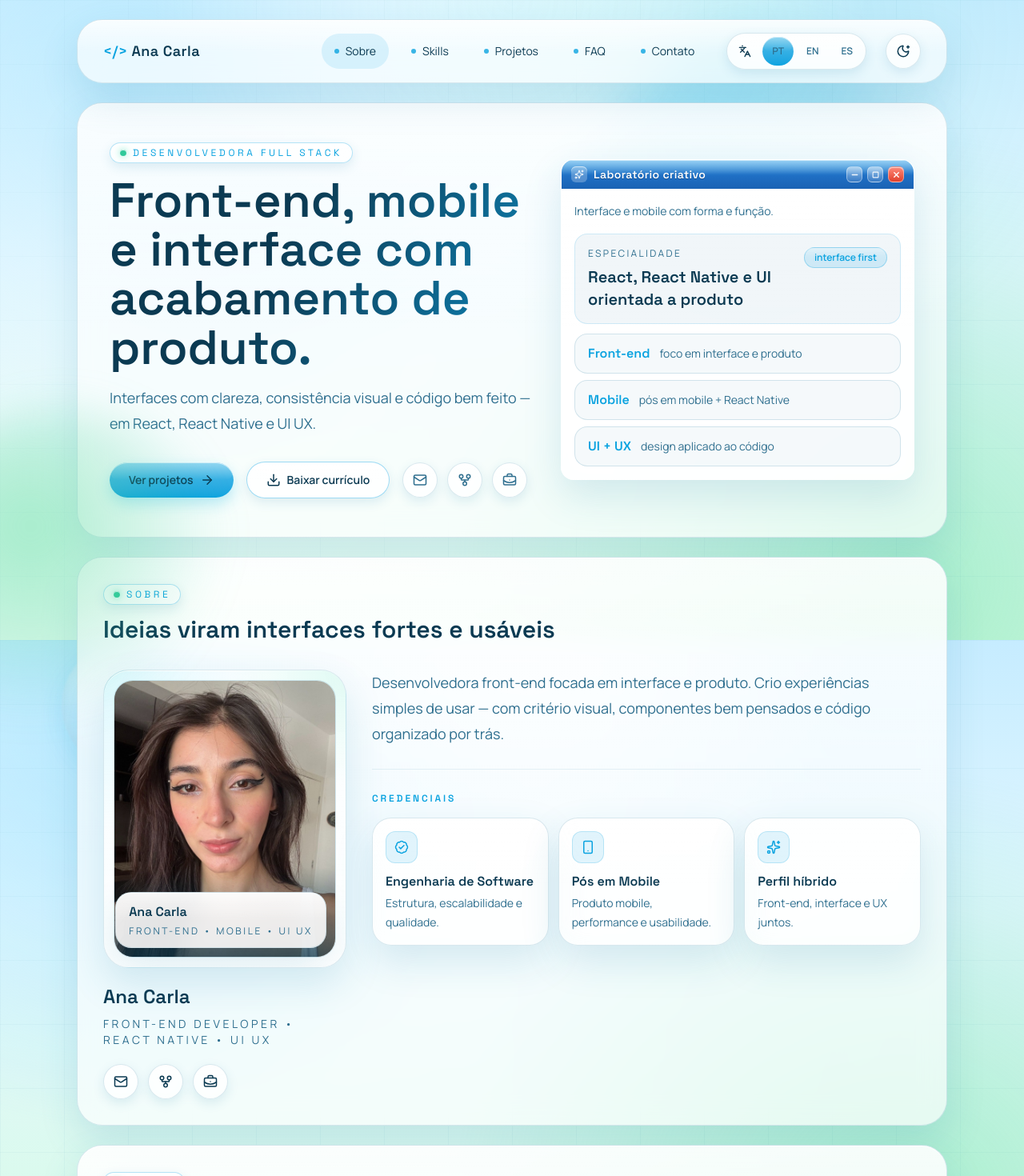
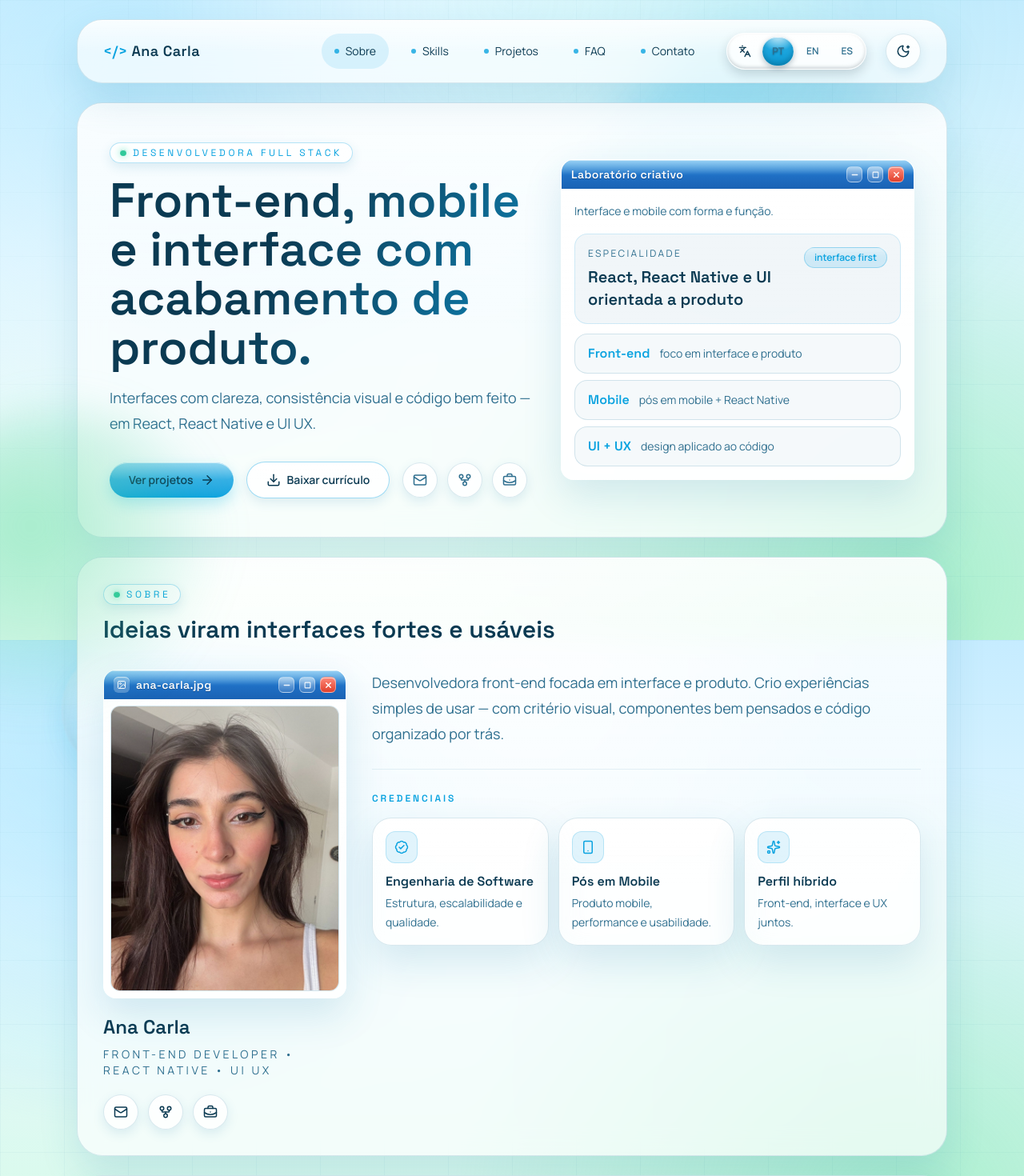
Before and after one commit to anacarlapaiva/portifolio_site, a Next.js app: page / in a window 1280 px wide. Shown: the top 1470 px of the page at 80% size. Built offline with nearby package versions, Linux system fonts and the light colour scheme.

Commit message:
feat: novos textos

```diff
--- a/src/app/globals.css
+++ b/src/app/globals.css
@@ -258,9 +258,13 @@ a {
   position: absolute;
   border-radius: 9999px;
   background:
-    radial-gradient(circle at 32% 28%, rgba(255, 255, 255, 0.85), rgba(255, 255, 255, 0.1) 38%, transparent 60%),
-    radial-gradient(circle at 50% 50%, var(--accent-soft), transparent 70%);
-  box-shadow: inset 0 -8px 18px rgba(0, 0, 0, 0.08), 0 10px 30px rgba(24, 182, 230, 0.18);
+    radial-gradient(circle at 30% 23%, rgba(255, 255, 255, 0.98), rgba(255, 255, 255, 0) 13%),
+    radial-gradient(circle at 34% 30%, rgba(255, 255, 255, 0.7), rgba(255, 255, 255, 0.08) 40%, transparent 62%),
+    radial-gradient(circle at 55% 58%, var(--accent-soft), transparent 72%);
+  box-shadow:
+    inset 0 0 0 1px rgba(255, 255, 255, 0.22),
+    inset 0 -10px 20px rgba(0, 40, 60, 0.12),
+    0 12px 30px rgba(24, 182, 230, 0.18);
   pointer-events: none;
 }
 
--- a/src/features/portfolio/portfolio-page.tsx
+++ b/src/features/portfolio/portfolio-page.tsx
@@ -27,6 +27,10 @@ export function PortfolioPage({ locale }: PortfolioPageProps) {
         <div className="absolute inset-x-0 top-0 -z-10 h-[32rem] bg-[radial-gradient(circle_at_top,rgba(120,230,255,0.16),transparent_55%),radial-gradient(circle_at_72%_8%,rgba(95,230,194,0.12),transparent_45%)]" aria-hidden="true" />
         <div className="aero-bubble absolute -z-10 hidden h-40 w-40 opacity-60 blur-[1px] lg:left-[6%] lg:top-[16%] lg:block" aria-hidden="true" />
         <div className="aero-bubble absolute -z-10 hidden h-24 w-24 opacity-50 blur-[1px] lg:right-[5%] lg:top-[44%] lg:block" aria-hidden="true" />
+        <div className="aero-bubble absolute -z-10 hidden h-14 w-14 opacity-50 blur-[0.5px] lg:left-[3%] lg:top-[30%] lg:block" aria-hidden="true" />
+        <div className="aero-bubble absolute -z-10 hidden h-28 w-28 opacity-40 blur-[1px] lg:right-[10%] lg:top-[66%] lg:block" aria-hidden="true" />
+        <div className="aero-bubble absolute -z-10 h-16 w-16 opacity-35 blur-[1px] right-[6%] top-[58%] sm:h-20 sm:w-20 lg:hidden" aria-hidden="true" />
+        <div className="aero-bubble absolute -z-10 h-12 w-12 opacity-30 blur-[1px] left-[4%] top-[82%] lg:left-[14%]" aria-hidden="true" />
         <div
           id="conteudo"
           className="relative z-10 mx-auto flex min-h-screen w-full max-w-6xl flex-col gap-6 px-4 pb-24 pt-6 sm:px-6 md:pb-12 lg:px-8"
--- a/src/features/portfolio/sections/hero-section.tsx
+++ b/src/features/portfolio/sections/hero-section.tsx
@@ -1,6 +1,6 @@
 "use client";
 
-import { ArrowRight, BriefcaseBusiness, Download, GitFork, Mail, Sparkles } from "lucide-react";
+import { ArrowRight, BriefcaseBusiness, Download, GitFork, Mail } from "lucide-react";
 
 import { ButtonLink } from "@/components/ui/button";
 import { usePortfolioI18n } from "@/features/portfolio/portfolio-i18n";
@@ -86,7 +86,7 @@ export function HeroSection() {
       </MotionReveal>
 
       <MotionReveal delay={0.12}>
-        <XpWindow title={hero.labEyebrow} icon={<Sparkles size={12} />}>
+        <XpWindow title={hero.labEyebrow}>
           <p className="text-sm leading-6 text-muted">{hero.labDescription}</p>
 
           <div className="mt-4 rounded-2xl border border-accent/15 bg-inner-card p-4">
--- a/src/features/portfolio/sections/profile-photo-card.tsx
+++ b/src/features/portfolio/sections/profile-photo-card.tsx
@@ -1,7 +1,10 @@
 "use client";
 
+import { Image as ImageIcon } from "lucide-react";
 import Image from "next/image";
 import { useState } from "react";
+
+import { XpWindow } from "@/shared/ui/xp-window";
 
 type ProfilePhotoCardProps = {
   name: string;
@@ -12,47 +15,32 @@ type ProfilePhotoCardProps = {
 export function ProfilePhotoCard({ name, alt, fallbackRole }: ProfilePhotoCardProps) {
   const [hasError, setHasError] = useState(false);
 
-  if (hasError) {
   return (
-      <div className="relative overflow-hidden rounded-[2rem] border border-line bg-[radial-gradient(circle_at_top_left,rgba(120,230,255,0.22),transparent_42%),linear-gradient(180deg,var(--card),var(--card-strong))] p-3 shadow-[var(--shadow)]">
-        <div className="aspect-[3/4] rounded-[1.5rem] border border-line bg-[linear-gradient(180deg,var(--card),var(--surface))]">
-          <div className="flex h-full flex-col items-center justify-center gap-4 px-6">
+    <XpWindow title="ana-carla.jpg" icon={<ImageIcon size={12} />} bodyClassName="p-2">
+      {hasError ? (
+        <div className="flex aspect-[4/5] flex-col items-center justify-center gap-4 rounded-xl border border-line bg-[linear-gradient(180deg,var(--card),var(--surface))] px-6">
           <div className="flex h-24 w-24 items-center justify-center rounded-full border border-accent/20 bg-accent-soft">
             <span className="font-display text-4xl font-semibold text-accent">AC</span>
           </div>
           <div className="text-center">
             <p className="font-display text-lg font-semibold text-foreground">{name}</p>
-              <p className="mt-1 text-xs uppercase tracking-[0.25em] text-muted">
-                {fallbackRole}
-              </p>
+            <p className="mt-1 text-xs uppercase tracking-[0.25em] text-muted">{fallbackRole}</p>
           </div>
         </div>
-        </div>
-      </div>
-    );
-  }
-
-  return (
-    <div className="relative overflow-hidden rounded-[2rem] border border-line bg-[radial-gradient(circle_at_top_left,rgba(120,230,255,0.22),transparent_42%),linear-gradient(180deg,var(--card),var(--card-strong))] p-3 shadow-[var(--shadow)]">
-      <div className="absolute inset-0 bg-[radial-gradient(circle_at_top_right,rgba(95,230,194,0.18),transparent_30%)]" />
-      <div className="relative overflow-hidden rounded-[1.5rem] border border-line bg-surface/40">
+      ) : (
+        <div className="relative overflow-hidden rounded-xl border border-line bg-surface/40">
           <Image
             src="/profile-photo.jpg"
             alt={alt}
             width={900}
             height={1125}
-          className="aspect-[4/5] h-full w-full object-cover object-center object-[center_24%]"
+            className="aspect-[4/5] h-full w-full object-cover object-[center_24%]"
             priority
             onError={() => setHasError(true)}
           />
-        <div className="pointer-events-none absolute inset-x-0 bottom-0 h-28 bg-gradient-to-t from-[rgba(5,40,56,0.7)] to-transparent" />
+          <div className="pointer-events-none absolute inset-x-0 top-0 h-1/3 bg-[linear-gradient(180deg,rgba(255,255,255,0.22),transparent)]" aria-hidden="true" />
         </div>
-      <div className="glass-panel-strong pointer-events-none absolute bottom-6 right-6 z-10 rounded-[1.25rem] border border-line px-4 py-3 shadow-[var(--shadow)]">
-        <p className="font-display text-base font-semibold text-foreground">{name}</p>
-        <p className="mt-1 text-xs uppercase tracking-[0.22em] text-muted">
-          {fallbackRole}
-        </p>
-      </div>
-    </div>
+      )}
+    </XpWindow>
   );
 }
--- a/src/features/portfolio/sections/projects-section.tsx
+++ b/src/features/portfolio/sections/projects-section.tsx
@@ -8,6 +8,7 @@ import { Card, CardContent } from "@/components/ui/card";
 import { usePortfolioI18n } from "@/features/portfolio/portfolio-i18n";
 import { MotionReveal } from "@/shared/ui/motion-reveal";
 import { SectionHeading } from "@/shared/ui/section-heading";
+import { XpTitleBar } from "@/shared/ui/xp-window";
 
 export function ProjectsSection() {
   const { content } = usePortfolioI18n();
@@ -70,7 +71,7 @@ export function ProjectsSection() {
                       className="absolute inset-0 bg-[radial-gradient(circle_at_center,rgba(255,255,255,0.10),transparent_55%)] blur-2xl"
                       aria-hidden="true"
                     />
-                    <div className="absolute inset-x-6 bottom-0 top-4">
+                    <div className="absolute inset-x-6 bottom-0 top-10">
                       <Image
                         src={project.imageSrc}
                         alt={project.imageAlt}
@@ -84,6 +85,9 @@ export function ProjectsSection() {
                       className="absolute inset-0 bg-[linear-gradient(180deg,rgba(6,40,58,0.04),rgba(6,40,58,0.5))]"
                       aria-hidden="true"
                     />
+                    <div className="absolute inset-x-0 top-0 z-[1]" aria-hidden="true">
+                      <XpTitleBar title={project.title} compact />
+                    </div>
                   </>
                 )}
 
--- a/src/shared/ui/language-switcher.tsx
+++ b/src/shared/ui/language-switcher.tsx
@@ -32,7 +32,7 @@ export function LanguageSwitcher({
   return (
     <div
       className={cn(
-        "glass-panel inline-flex items-center gap-1 rounded-full border border-line p-1 text-xs text-muted shadow-[var(--shadow-sm)]",
+        "glass-panel inline-flex items-center gap-1 rounded-full border border-white/25 p-1 text-xs text-muted [box-shadow:inset_0_1px_1px_rgba(255,255,255,0.45),inset_0_-2px_4px_rgba(2,22,35,0.18),0_6px_14px_rgba(2,22,35,0.16)]",
         className,
       )}
       aria-label={languageSwitcher.label}
@@ -52,7 +52,7 @@ export function LanguageSwitcher({
             className={cn(
               "inline-flex min-h-8 items-center justify-center rounded-full px-2.5 text-[0.78rem] font-semibold transition sm:min-h-9 sm:px-3 sm:text-xs",
               isActive
-                ? "aero-gloss bg-[linear-gradient(180deg,color-mix(in_srgb,var(--accent)_72%,white),var(--accent))] text-white [box-shadow:inset_0_1px_0_rgba(255,255,255,0.6)]"
+                ? "bg-[radial-gradient(circle_at_50%_-15%,rgba(255,255,255,0.9),transparent_52%),linear-gradient(180deg,color-mix(in_srgb,var(--accent)_88%,white),color-mix(in_srgb,var(--accent)_90%,#0a5d7e))] text-white [text-shadow:0_1px_2px_rgba(0,40,60,0.55)] [box-shadow:inset_0_1px_0_rgba(255,255,255,0.85),inset_0_-4px_7px_rgba(0,45,65,0.28),0_3px_7px_rgba(2,40,60,0.28)]"
                 : "text-muted hover:bg-accent-soft hover:text-foreground",
             )}
             title={option.label}
--- a/src/shared/ui/xp-window.tsx
+++ b/src/shared/ui/xp-window.tsx
@@ -2,6 +2,104 @@ import { Minus, Square, X } from "lucide-react";
 import type { ReactNode } from "react";
 
 import { cn } from "@/lib/utils";
+
+type XpTitleBarProps = {
+  title: string;
+  icon?: ReactNode;
+  /** When provided, the close control becomes a real button. */
+  onClose?: () => void;
+  closeLabel?: string;
+  /** Smaller bar for embedding inside cards. */
+  compact?: boolean;
+  className?: string;
+};
+
+/** Barra de título azul glossy estilo Windows XP, com os controles clássicos. */
+export function XpTitleBar({
+  title,
+  icon,
+  onClose,
+  closeLabel,
+  compact,
+  className,
+}: XpTitleBarProps) {
+  const ctrl = compact ? "h-4 w-4" : "h-5 w-5";
+
+  return (
+    <div
+      className={cn(
+        "aero-gloss flex items-center justify-between gap-3 bg-[linear-gradient(180deg,#54b3ee,#1f6fc4_55%,#1a62b4)] text-white [box-shadow:inset_0_1px_0_rgba(255,255,255,0.55)]",
+        compact ? "px-3 py-1.5" : "px-3 py-2",
+        className,
+      )}
+    >
+      <div className="flex min-w-0 items-center gap-2">
+        {icon ? (
+          <span
+            className={cn(
+              "grid shrink-0 place-items-center rounded-md bg-white/25 text-[0.7rem] font-bold [box-shadow:inset_0_1px_0_rgba(255,255,255,0.6)]",
+              ctrl,
+            )}
+            aria-hidden="true"
+          >
+            {icon}
+          </span>
+        ) : null}
+        <p
+          className={cn(
+            "truncate font-display font-semibold tracking-wide drop-shadow-[0_1px_0_rgba(0,0,0,0.25)]",
+            compact ? "text-xs" : "text-sm",
+          )}
+        >
+          {title}
+        </p>
+      </div>
+      <div className="flex shrink-0 items-center gap-1.5">
+        <span
+          className={cn(
+            "grid place-items-center rounded-[6px] border border-white/40 bg-[linear-gradient(180deg,rgba(255,255,255,0.5),rgba(255,255,255,0.12))] text-white/90",
+            ctrl,
+          )}
+          aria-hidden="true"
+        >
+          <Minus size={compact ? 9 : 11} strokeWidth={3} />
+        </span>
+        <span
+          className={cn(
+            "grid place-items-center rounded-[6px] border border-white/40 bg-[linear-gradient(180deg,rgba(255,255,255,0.5),rgba(255,255,255,0.12))] text-white/90",
+            ctrl,
+          )}
+          aria-hidden="true"
+        >
+          <Square size={compact ? 8 : 9} strokeWidth={3} />
+        </span>
+        {onClose ? (
+          <button
+            type="button"
+            onClick={onClose}
+            aria-label={closeLabel ?? "Close"}
+            className={cn(
+              "grid place-items-center rounded-[6px] border border-white/40 bg-[linear-gradient(180deg,#ff8a7a,#e0402c)] text-white transition hover:brightness-110 [box-shadow:inset_0_1px_0_rgba(255,255,255,0.6)]",
+              ctrl,
+            )}
+          >
+            <X size={compact ? 9 : 11} strokeWidth={3} />
+          </button>
+        ) : (
+          <span
+            className={cn(
+              "grid place-items-center rounded-[6px] border border-white/40 bg-[linear-gradient(180deg,#ff8a7a,#e0402c)] text-white [box-shadow:inset_0_1px_0_rgba(255,255,255,0.6)]",
+              ctrl,
+            )}
+            aria-hidden="true"
+          >
+            <X size={compact ? 9 : 11} strokeWidth={3} />
+          </span>
+        )}
+      </div>
+    </div>
+  );
+}
 
 type XpWindowProps = {
   title: string;
@@ -9,16 +107,14 @@ type XpWindowProps = {
   children: ReactNode;
   className?: string;
   bodyClassName?: string;
-  /** When provided, the close control becomes a real button. */
   onClose?: () => void;
   closeLabel?: string;
 };
 
 /**
- * Janela estilo Windows XP / Aqua: barra de título azul glossy com os
- * controles clássicos (minimizar, maximizar, fechar). Os controles de
- * minimizar/maximizar são decorativos; o fechar vira botão real quando
- * `onClose` é informado (usado no modal).
+ * Janela estilo Windows XP / Aqua: barra de título glossy + corpo.
+ * Os controles de minimizar/maximizar são decorativos; o fechar vira
+ * botão real quando `onClose` é informado (usado no modal).
  */
 export function XpWindow({
   title,
@@ -36,50 +132,7 @@ export function XpWindow({
         className,
       )}
     >
-      <div className="aero-gloss flex items-center justify-between gap-3 bg-[linear-gradient(180deg,#54b3ee,#1f6fc4_55%,#1a62b4)] px-3 py-2 text-white [box-shadow:inset_0_1px_0_rgba(255,255,255,0.55)]">
-        <div className="flex min-w-0 items-center gap-2">
-          <span
-            className="grid h-5 w-5 shrink-0 place-items-center rounded-md bg-white/25 text-[0.7rem] font-bold [box-shadow:inset_0_1px_0_rgba(255,255,255,0.6)]"
-            aria-hidden="true"
-          >
-            {icon ?? "A"}
-          </span>
-          <p className="truncate font-display text-sm font-semibold tracking-wide drop-shadow-[0_1px_0_rgba(0,0,0,0.25)]">
-            {title}
-          </p>
-        </div>
-        <div className="flex shrink-0 items-center gap-1.5">
-          <span
-            className="grid h-5 w-5 place-items-center rounded-[6px] border border-white/40 bg-[linear-gradient(180deg,rgba(255,255,255,0.5),rgba(255,255,255,0.12))] text-white/90"
-            aria-hidden="true"
-          >
-            <Minus size={11} strokeWidth={3} />
-          </span>
-          <span
-            className="grid h-5 w-5 place-items-center rounded-[6px] border border-white/40 bg-[linear-gradient(180deg,rgba(255,255,255,0.5),rgba(255,255,255,0.12))] text-white/90"
-            aria-hidden="true"
-          >
-            <Square size={9} strokeWidth={3} />
-          </span>
-          {onClose ? (
-            <button
-              type="button"
-              onClick={onClose}
-              aria-label={closeLabel ?? "Close"}
-              className="grid h-5 w-5 place-items-center rounded-[6px] border border-white/40 bg-[linear-gradient(180deg,#ff8a7a,#e0402c)] text-white transition hover:brightness-110 [box-shadow:inset_0_1px_0_rgba(255,255,255,0.6)]"
-            >
-              <X size={11} strokeWidth={3} />
-            </button>
-          ) : (
-            <span
-              className="grid h-5 w-5 place-items-center rounded-[6px] border border-white/40 bg-[linear-gradient(180deg,#ff8a7a,#e0402c)] text-white [box-shadow:inset_0_1px_0_rgba(255,255,255,0.6)]"
-              aria-hidden="true"
-            >
-              <X size={11} strokeWidth={3} />
-            </span>
-          )}
-        </div>
-      </div>
+      <XpTitleBar title={title} icon={icon} onClose={onClose} closeLabel={closeLabel} />
       <div className={cn("p-4", bodyClassName)}>{children}</div>
     </div>
   );
```
Lines whose indentation alone changed are shown as unchanged.
